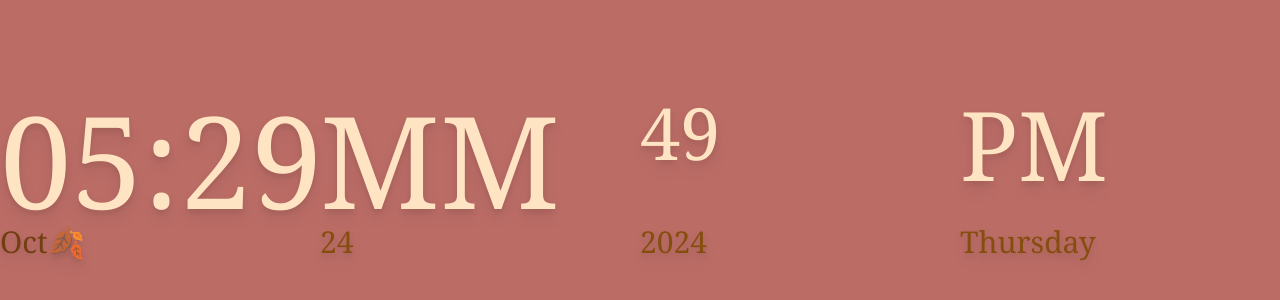
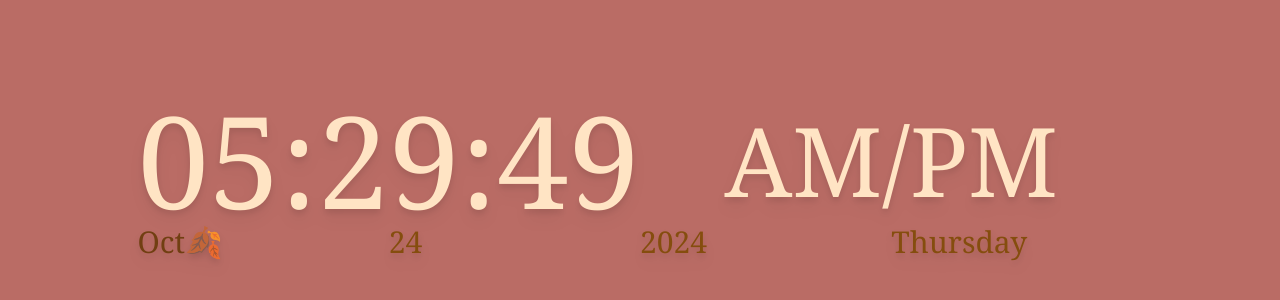
Before and after one commit to JosephPotapenko/Tailwind-Setup-Clock, a website: page public/index.html in a window 1280 px wide. Shown: the part 222-522 px from the top of the page. Drawn offline with Linux system fonts and the light colour scheme.

Commit message:
Update CSS Clock

```diff
--- a/public/index.html
+++ b/public/index.html
@@ -17,12 +17,10 @@
 
         <!-- Time -->
         <time class="time">
-          <time class="container mx-auto block grid lg:grid-cols-4 md:grid-cols-2 sm:grid-cols-2 font-serif text-9xl drop-shadow-lg">
+          <time class="container mx-auto block grid lg:grid-cols-2 md:grid-cols-2 sm:grid-cols-1 font-serif drop-shadow-lg">
 
-            <data class="hours block">HH</data>
-            <data class="minutes block">MM</data>
-            <data class="seconds block text-7xl">SS</data>
-            <data class="amOrPM block text-8xl">AM/PM</data>
+            <data class="hours block text-9xl">HH</data>
+            <data class="amOrPM block text-8xl flex justify-center items-center">AM/PM</data>
 
           </time>
 
--- a/public/time.js
+++ b/public/time.js
@@ -49,7 +49,7 @@ const theClockApp = () => {
     Set DOM Elements
     ************/
     // Set the hours and minutes with a colon
-    hours.innerText = `${gotHours}:${gotMinutes}`;
+    hours.innerText = `${gotHours}:${gotMinutes}:${gotSeconds}`;
     // Set the seconds
     seconds.innerText = gotSeconds;
     // Set AM or PM
```
Also changed, not shown: public/style.css.
